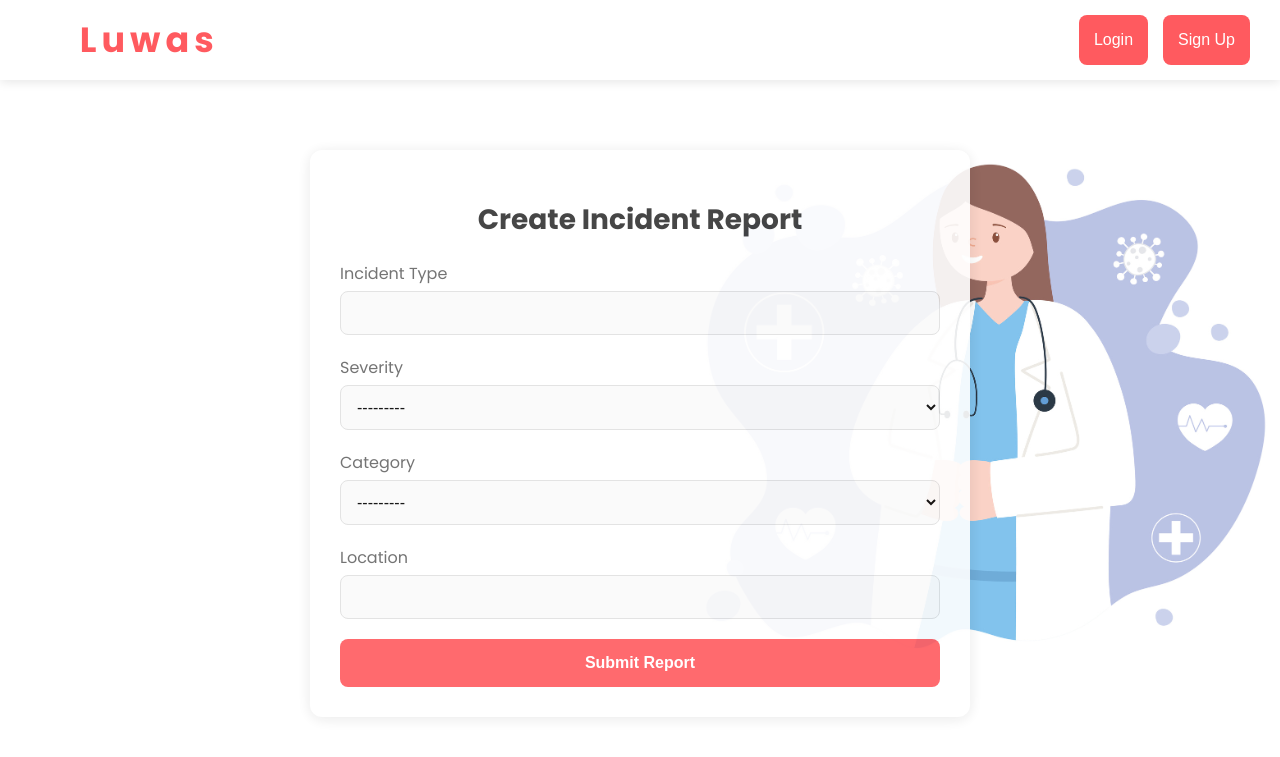
After one commit to Saiiph/Luwas, a Django app: page /incidents/new/ in a window 1280 px wide. The commit adds this page. Shown: the top 757 px of the page. Run offline with Django 5.2, Linux system fonts and the light colour scheme.

Commit message:
Quijote - Add incident reporting functionality with views, templates, and model updates

```diff
--- a/luwasproject/luwasapp/admin.py
+++ b/luwasproject/luwasapp/admin.py
@@ -29,7 +29,7 @@ class EstablishmentAdmin(admin.ModelAdmin):
     search_fields = ('name', 'location', 'department__name')
 
 class IncidentReportAdmin(admin.ModelAdmin):
-    list_display = ('reportid', 'incident_type', 'severity', 'status', 'location', 'timestamp', 'department')
+    list_display = ('reportid', 'incident_type', 'severity', 'status', 'location', 'timestamp', 'category', 'department')
     search_fields = ('incident_type', 'severity', 'status', 'location', 'department__name')
     list_filter = ('incident_type', 'severity', 'status', 'timestamp', 'department')
 
--- a/luwasproject/luwasapp/forms.py
+++ b/luwasproject/luwasapp/forms.py
@@ -1,6 +1,6 @@
 from django import forms
 from django.contrib.auth.forms import UserCreationForm, AuthenticationForm
-from .models import User
+from .models import User, IncidentReport
 
 class SignupForm(UserCreationForm):
     class Meta:
@@ -10,3 +10,8 @@ class SignupForm(UserCreationForm):
 class LoginForm(AuthenticationForm):
     username = forms.CharField(max_length=100)
     password = forms.CharField(widget=forms.PasswordInput)
+
+class IncidentReportForm(forms.ModelForm):
+    class Meta:
+        model = IncidentReport
+        fields = ['incident_type', 'severity', 'category', 'location']
--- a/luwasproject/luwasapp/models.py
+++ b/luwasproject/luwasapp/models.py
@@ -79,9 +79,35 @@ class IncidentReport(models.Model):
         ('closed', 'Closed'),
     ]
 
+    CATEGORY_CHOICES = [
+        ('medical_emergency', 'Medical Emergency'),
+        ('fire_incident', 'Fire Incident'),
+        ('road_accident', 'Road Accident'),
+        ('natural_disaster', 'Natural Disaster'),
+        ('crime_related', 'Crime Related'),
+        ('domestic_violence', 'Domestic Violence'),
+        ('psychological_crisis', 'Psychological Crisis'),
+        ('missing_person', 'Missing Person'),
+        ('poisoning', 'Poisoning'),
+        ('gas_leak', 'Gas Leak'),
+        ('electrical_hazard', 'Electrical Hazard'),
+        ('hazardous_materials', 'Hazardous Materials Spill'),
+        ('flooding', 'Flooding'),
+        ('earthquake', 'Earthquake'),
+        ('typhoon', 'Typhoon'),
+        ('animal_attack', 'Animal Attack'),
+        ('terrorist_threat', 'Terrorist Threat/Attack'),
+        ('building_collapse', 'Building Collapse'),
+        ('public_disturbance', 'Public Disturbance'),
+        ('child_abuse', 'Child Abuse'),
+        ('elderly_abuse', 'Elderly Abuse'),
+    ]
+
+
     reportid = models.AutoField(primary_key=True)
     incident_type = models.CharField(max_length=100)
     severity = models.CharField(max_length=25, choices=SEVERITY_CHOICES)
+    category = models.CharField(max_length=255, choices=CATEGORY_CHOICES, blank=True)
     status = models.CharField(max_length=255, choices=STATUS_CHOICES, default= "reported")
     location = models.CharField(max_length=255)
     timestamp = models.DateTimeField(auto_now_add=True)
--- /dev/null
+++ b/luwasproject/luwasapp/static/incident.css
@@ -0,0 +1,143 @@
+@import url('https://fonts.googleapis.com/css2?family=Poppins:ital,wght@0,100;0,200;0,300;0,400;0,500;0,600;0,700;0,800;0,900;1,100;1,200;1,300;1,400;1,500;1,600;1,700;1,800;1,900&display=swap');
+
+/* Basic Reset for Body */
+body {
+    font-family: Poppins, Segoe UI, sans-serif;
+    background: url('image/HomepageBackground.png') no-repeat center top ;
+    background-size: auto;
+    overflow: hidden;
+    margin: 0;
+    padding: 0;
+}
+
+/* Header Styling */
+.header {
+    display: flex;
+    justify-content: space-between; /* Space between left and right */
+    align-items: center;
+    padding: 15px 30px;
+    background-color: #ffffff; /* White background for the header */
+    box-shadow: 0 2px 10px rgba(0, 0, 0, 0.1);
+}
+
+.header-left h1 {
+    margin: 0;
+    font-size: 28px;
+    color: #333333; /* Dark gray for title */
+}
+
+.header-right {
+    display: flex;
+    gap: 15px; /* Space between buttons */
+}
+
+.header-btn {
+    padding: 10px 15px;
+    background-color: #FF5A5F; /* Airbnb's primary color */
+    color: white;
+    font-size: 16px;
+    font-weight: 500;
+    border-radius: 8px;
+    border: none;
+    cursor: pointer;
+    transition: background-color 0.3s ease;
+}
+
+.header-btn:hover {
+    background-color: #E34B4B; /* Darker red on hover */
+}
+
+.header-btn .back-link {
+    color: white; /* Set the text color to white */
+    text-decoration: none !important; /* Remove underline */
+    display: block; /* Make the link fill the button */
+    width: 100%; /* Ensure the link fills the button */
+    height: 100%; /* Ensure the link fills the button */
+    line-height: 30px; /* Center the text vertically */
+}
+
+h1 .back-link {
+    color: #FF5A5F; /* Set the text color to the specified color */
+    text-decoration: none !important; /* Remove underline */
+    display: block; /* Make the link fill the button */
+    width: 100%; /* Ensure the link fills the button */
+    height: 100%; /* Ensure the link fills the button */
+    line-height: 30px; /* Center the text vertically */
+    margin-left: 33.2px;
+    letter-spacing: 5px; /* Adjust letter spacing here */
+    font-size: 35px; /* Set the font size (adjust to your preference) */
+}
+
+/* Form Container Styling */
+.form-container {
+    background-color: #ffffff;
+    border-radius: 12px;
+    box-shadow: 0 2px 15px rgba(0, 0, 0, 0.1);
+    padding: 30px;
+    width: 100%;
+    max-width: 600px;
+    margin: 30px auto; /* Center the form container */
+    margin-top: 70px;
+    opacity: 0.9;
+}
+
+h1 {
+    font-size: 28px;
+    color: #333333;
+    margin-bottom: 20px;
+    text-align: center;
+}
+
+label {
+    font-size: 16px;
+    color: #666666;
+    margin-bottom: 5px;
+    display: block;
+}
+
+.form-group {
+    margin-bottom: 20px;
+}
+
+input, select, textarea {
+    width: 100%;
+    padding: 12px;
+    border-radius: 8px;
+    border: 1px solid #e0e0e0;
+    font-size: 16px;
+    background-color: #fafafa;
+    box-sizing: border-box;
+}
+
+input:focus, select:focus, textarea:focus {
+    border-color: #FF5A5F;
+    outline: none;
+}
+
+.form-group textarea {
+    resize: vertical;
+    min-height: 150px;
+}
+
+button[type="submit"] {
+    width: 100%;
+    padding: 15px;
+    background-color: #FF5A5F;
+    color: white;
+    font-size: 16px;
+    font-weight: 500;
+    border-radius: 8px;
+    border: none;
+    cursor: pointer;
+    transition: background-color 0.3s ease;
+}
+
+button[type="submit"]:hover {
+    background-color: #E34B4B;
+}
+
+.error-message {
+    color: #FF5A5F;
+    font-size: 14px;
+    margin-top: 5px;
+}
--- a/luwasproject/luwasapp/templates/general/home.html
+++ b/luwasproject/luwasapp/templates/general/home.html
@@ -26,7 +26,7 @@
             </div>
 
             <div class="button-section">
-                <a href="" class="report-incident-btn">Report Incident</a>
+                <a href="{% url 'incident_create' %}" class="report-incident-btn">Report Incident</a>
             </div>
         </div>
     </div>
--- /dev/null
+++ b/luwasproject/luwasapp/templates/incident/create.html
@@ -0,0 +1,88 @@
+{% load static %}
+<!DOCTYPE html>
+<html lang="en">
+<head>
+    <meta charset="UTF-8">
+    <meta name="viewport" content="width=device-width, initial-scale=1.0">
+    <title>Create Incident Report</title>
+    <!-- Link to External CSS File -->
+    <link rel="stylesheet" href="{% static 'incident.css' %}">
+</head>
+<body>
+
+<!-- Header Section -->
+<header class="header">
+    <div class="header-left">
+        <h1><a href="{% url 'home' %}" class="back-link">Luwas</a></h1>
+    </div>
+    <div class="header-right">
+        <button class="header-btn"><a href="{% url 'login' %}" class="back-link">Login</a></button>
+        <button class="header-btn"><a href="{% url 'signup' %}" class="back-link">Sign Up</a></button>
+    </div>
+</header>
+
+<div class="form-container">
+    <h1>Create Incident Report</h1>
+    <form method="post">
+        {% csrf_token %}
+
+        <!-- Incident Type Field -->
+        <div class="form-group">
+            <label for="{{ form.incident_type.id_for_label }}">Incident Type</label>
+            {{ form.incident_type }}
+            {% if form.incident_type.errors %}
+                <div class="error-message">
+                    {% for error in form.incident_type.errors %}
+                        <p>{{ error }}</p>
+                    {% endfor %}
+                </div>
+            {% endif %}
+        </div>
+
+        <!-- Severity Field -->
+        <div class="form-group">
+            <label for="{{ form.severity.id_for_label }}">Severity</label>
+            {{ form.severity }}
+            {% if form.severity.errors %}
+                <div class="error-message">
+                    {% for error in form.severity.errors %}
+                        <p>{{ error }}</p>
+                    {% endfor %}
+                </div>
+            {% endif %}
+        </div>
+
+        <!-- Category Field -->
+        <div class="form-group">
+            <label for="{{ form.category.id_for_label }}">Category</label>
+            {{ form.category }}
+            {% if form.category.errors %}
+                <div class="error-message">
+                    {% for error in form.category.errors %}
+                        <p>{{ error }}</p>
+                    {% endfor %}
+                </div>
+            {% endif %}
+        </div>
+
+        <!-- Location Field -->
+        <div class="form-group">
+            <label for="{{ form.location.id_for_label }}">Location</label>
+            {{ form.location }}
+            {% if form.location.errors %}
+                <div class="error-message">
+                    {% for error in form.location.errors %}
+                        <p>{{ error }}</p>
+                    {% endfor %}
+                </div>
+            {% endif %}
+        </div>
+
+        <!-- Submit Button -->
+        <button type="submit"><b>Submit Report</b></button>
+    </form>
+
+</div>
+
+</body>
+</html>
--- a/luwasproject/luwasapp/urls.py
+++ b/luwasproject/luwasapp/urls.py
@@ -2,7 +2,15 @@ from django.urls import path
 from . import views
 
 urlpatterns = [
+    # User Authentication
     path('', views.home_view, name='home'),
     path('login/', views.login_view, name='login'),
     path('signup/', views.signup_view, name='signup'),
+
+    # User Management
+
+    # Incident Reports Management
+    path('incidents/new/', views.incident_create_view, name='incident_create'),
+    path('incidents/', views.incident_list_view, name='incident_list'),
+    path('incidents/<int:pk>/', views.incident_detail_view, name='incident_detail')
 ]
--- a/luwasproject/luwasapp/views.py
+++ b/luwasproject/luwasapp/views.py
@@ -1,24 +1,27 @@
-from django.shortcuts import render, redirect
+from django.shortcuts import render, redirect, get_object_or_404
 from django.contrib.auth import login, authenticate
 from django.contrib.auth.forms import AuthenticationForm
-from .forms import SignupForm, LoginForm
+from .forms import SignupForm, LoginForm, IncidentReportForm
+from .models import IncidentReport
 
-# Create your views here.
 
+#Homepage view
 def home_view(request):
     return render(request, 'general/home.html')
 
+#Signup view
 def signup_view(request):
     if request.method == 'POST':
         form = SignupForm(request.POST)
         if form.is_valid():
             user = form.save()
             login(request, user)
-            return redirect('login')  # Redirect to a home page or any other page
+            return redirect('login')  # Redirect to a login page
     else:
         form = SignupForm()
     return render(request, 'general/signup.html', {'form': form})
 
+#Login view
 def login_view(request):
     if request.method == 'POST':
         form = LoginForm(request, data=request.POST)
@@ -28,7 +31,28 @@ def login_view(request):
             user = authenticate(username=username, password=password)
             if user is not None:
                 login(request, user)
-                return redirect('home')  # Redirect to a home page or any other page
+                return redirect('home')  # Redirect to Dashboard
     else:
         form = LoginForm()
     return render(request, 'general/login.html', {'form': form})
+
+#Create Incident View
+def incident_create_view(request):
+    if request.method == 'POST':
+        form = IncidentReportForm(request.POST)
+        if form.is_valid():
+            form.save()
+            return redirect('home') # Redirect to a home page
+    else:
+        form = IncidentReportForm()
+    return render(request, 'incident/create.html', {'form': form})
+
+#Incident List View
+def incident_list_view(request):
+    incidents = IncidentReport.objects.all()
+    return render(request, 'incident/list.html', {'incidents': incidents})
+
+#Incident Detail View
+def incident_detail_view(request, pk):
+    incident = get_object_or_404(IncidentReport, pk=pk)
+    return render(request, 'incident/detail.html', {'incident': incident})
```
Also changed, not shown: luwasproject/luwasapp/templates/incident/detail.html (added, +15 -0 lines), luwasproject/luwasapp/templates/incident/list.html (added, +17 -0 lines), luwasproject/db.sqlite3, luwasproject/luwasapp/migrations/0010_incidentreport_category_alter_incidentreport_status.py (added).
